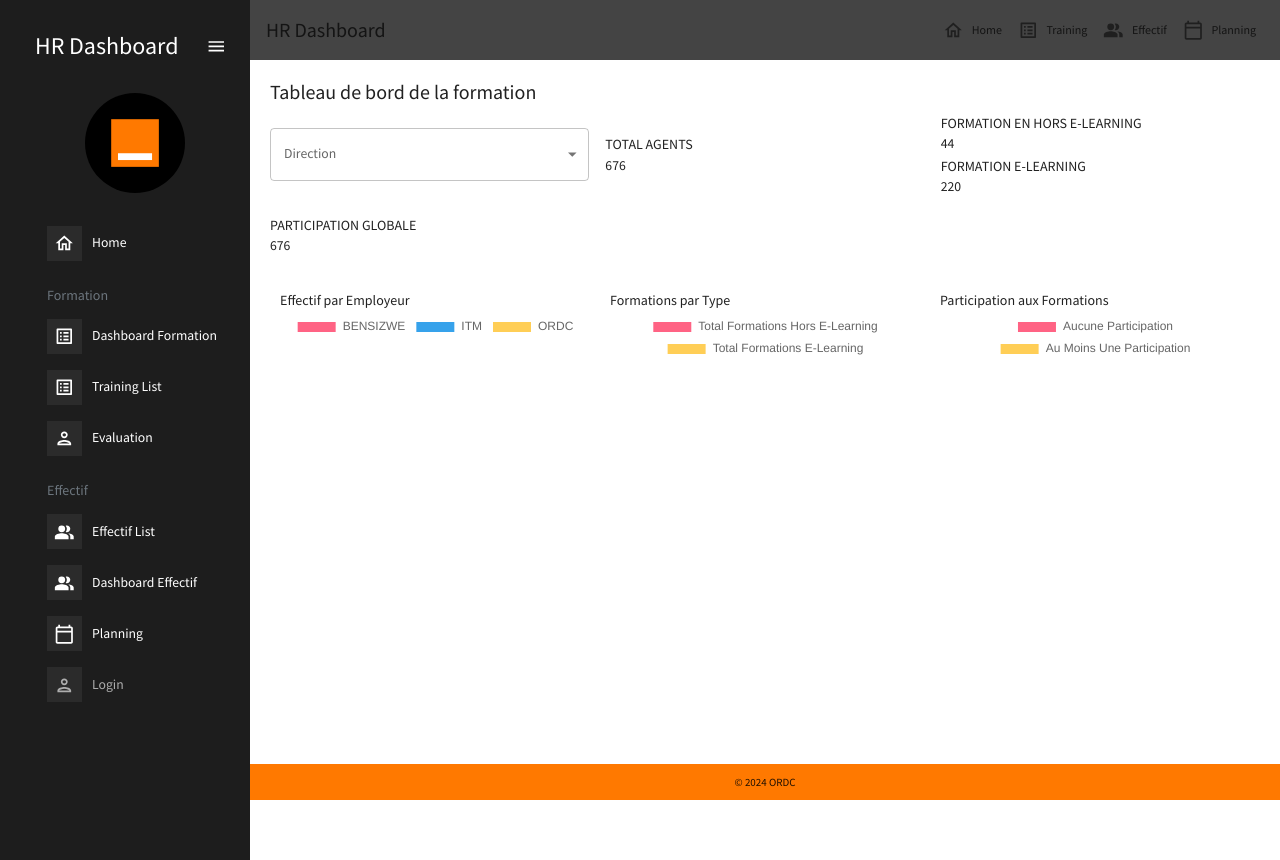
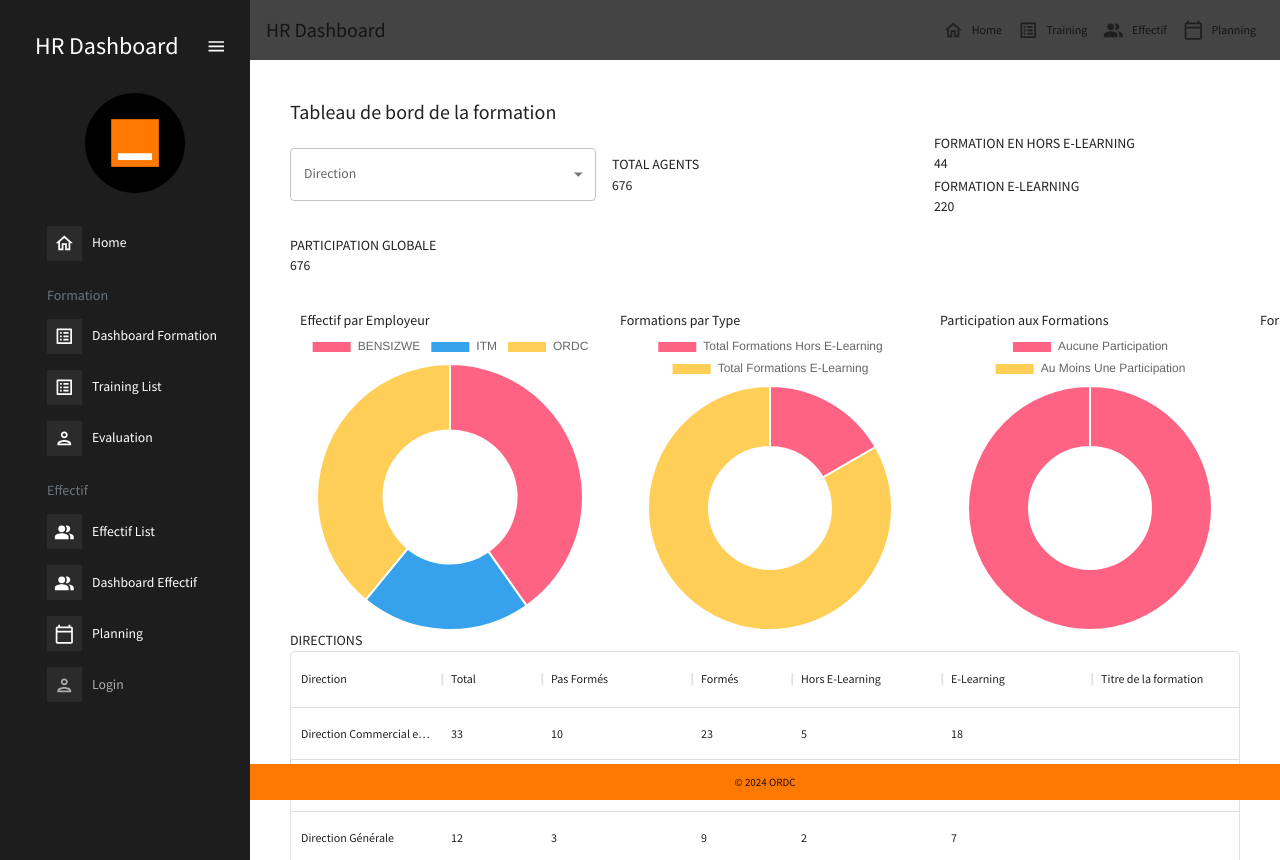
Before and after one commit to divineago/tempOrangeFront, a React (Create React App) app: page /trainingdashboard in a window 1280 px wide. Built offline with nearby package versions, Linux system fonts and the light colour scheme.

Commit message:
New uploads

```diff
--- a/src/scenes/training/TrainingDashboard.jsx
+++ b/src/scenes/training/TrainingDashboard.jsx
@@ -1,11 +1,10 @@
 import React, { useState } from 'react';
 import { Grid, FormControl, InputLabel, Select, MenuItem, Typography, Box, Button } from '@mui/material';
 import { DataGrid } from '@mui/x-data-grid';
-import { Pie } from 'react-chartjs-2';
+import { Doughnut } from 'react-chartjs-2';
 import 'chart.js/auto';
 import { mockData } from '../../data/mockData';
 import * as XLSX from 'xlsx';
-
 
 const TrainingDashboard = () => {
   const [filters, setFilters] = useState({ direction: '' });
@@ -33,6 +32,7 @@ const TrainingDashboard = () => {
     { field: 'trained', headerName: 'Formés', width: 100 },
     { field: 'inPerson', headerName: 'Hors E-Learning', width: 150 },
     { field: 'eLearning', headerName: 'E-Learning', width: 150 },
+    { field: 'title', headerName: 'Titre de la formation', width: 200 }, // Nouveau champ
   ];
 
   const downloadExcel = () => {
@@ -42,10 +42,18 @@ const TrainingDashboard = () => {
     XLSX.writeFile(workbook, 'training_dashboard.xlsx');
   };
 
-
+  const createDoughnutData = (data) => ({
+    labels: data?.labels || [],
+    datasets: [
+      {
+        data: data?.datasets?.[0]?.data || [],
+        backgroundColor: data?.datasets?.[0]?.backgroundColor || [],
+      },
+    ],
+  });
 
   return (
-    <div id="training-dashboard">
+    <div id="training-dashboard" style={{ padding: '20px' }}>
       <Typography variant="h4" gutterBottom>
         Tableau de bord de la formation
       </Typography>
@@ -82,17 +90,21 @@ const TrainingDashboard = () => {
         </Grid>
       </Grid>
       <Box display="flex" justifyContent="space-between" mt={4} sx={{ '& > *': { flex: 1, margin: '0 10px' } }}>
-        <Box>
+        <Box sx={{ height: '300px' }}>
           <Typography variant="h6">Effectif par Employeur</Typography>
-          <Pie data={mockData.donutDataEffectif} options={{ maintainAspectRatio: false }} />
+          <Doughnut data={createDoughnutData(mockData.donutDataEffectif)} options={{ maintainAspectRatio: false }} />
         </Box>
-        <Box>
+        <Box sx={{ height: '300px' }}>
           <Typography variant="h6">Formations par Type</Typography>
-          <Pie data={mockData.donutDataFormation} options={{ maintainAspectRatio: false }} />
+          <Doughnut data={createDoughnutData(mockData.donutDataFormation)} options={{ maintainAspectRatio: false }} />
         </Box>
-        <Box>
+        <Box sx={{ height: '300px' }}>
           <Typography variant="h6">Participation aux Formations</Typography>
-          <Pie data={mockData.donutDataParticipation} options={{ maintainAspectRatio: false }} />
+          <Doughnut data={createDoughnutData(mockData.donutDataParticipation)} options={{ maintainAspectRatio: false }} />
+        </Box>
+        <Box sx={{ height: '300px' }}>
+          <Typography variant="h6">Formations par Titre</Typography>
+          <Doughnut data={createDoughnutData(mockData.donutDataByFormation)} options={{ maintainAspectRatio: false }} />
         </Box>
       </Box>
       <Typography variant="h6" style={{ marginTop: '20px' }}>DIRECTIONS</Typography>
```
